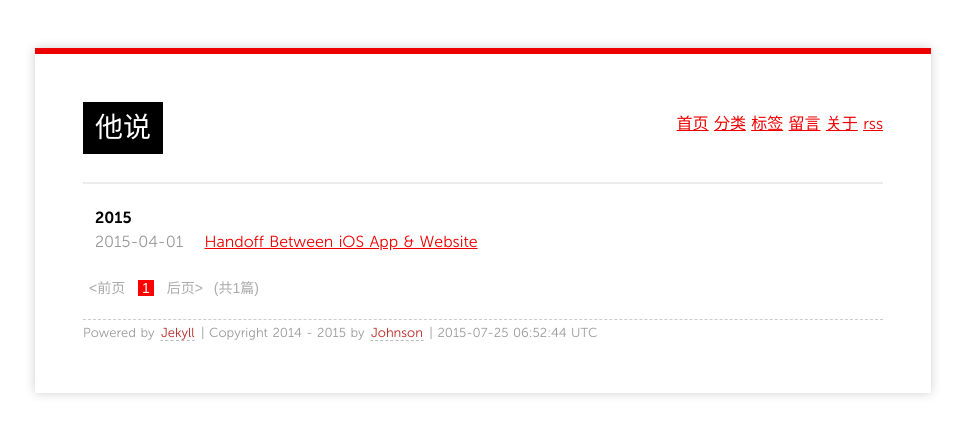
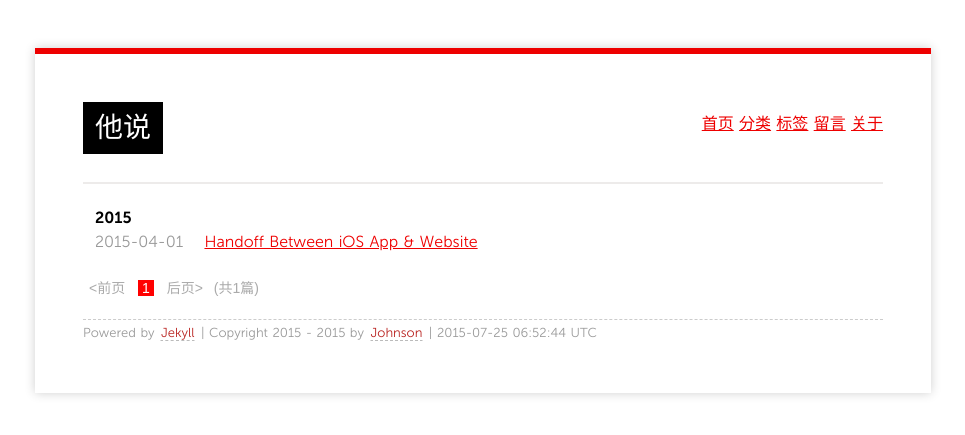
Before and after one commit to zhangxin2012/jekyll, a Jekyll site: the page built from index.html, in a window 1280 px wide. Shown: the top 435 px of the page, without its empty margins (157-1122 px from the left). Built offline with Jekyll 4.4.1, drawn with Linux system fonts in a browser that asks for light colours; Markdown is read by kramdown in place of the engine named in the settings; the list of posts is cut into pages by our own code.

Commit message:
Update default.html

```diff
--- a/_layouts/default.html
+++ b/_layouts/default.html
@@ -24,7 +24,6 @@
           <a href="/tags">标签</a>
           <a href="/guestbook">留言</a>
           <a href="/about" >关于</a>
-          <a href="/feed">rss</a>
         </div>
         <h1>{{ page.title }}</h1>
         </header>
@@ -35,7 +34,7 @@
       </div>
 
     <footer>
-        <p><small>Powered by <a href="https://github.com/mojombo/jekyll">Jekyll</a> | Copyright 2014 - {{site.time | date:"%Y"}} by <a href="http://www.xinzhang.info/about/">Johnson</a> | <span class="label label-info">{{site.time | date:"%Y-%m-%d %H:%M:%S %Z"}}</span></small></p>
+        <p><small>Powered by <a href="https://github.com/mojombo/jekyll">Jekyll</a> | Copyright 2015 - {{site.time | date:"%Y"}} by <a href="http://www.xinzhang.info/about/">Johnson</a> | <span class="label label-info">{{site.time | date:"%Y-%m-%d %H:%M:%S %Z"}}</span></small></p>
     </footer>
 
     </div>
```
